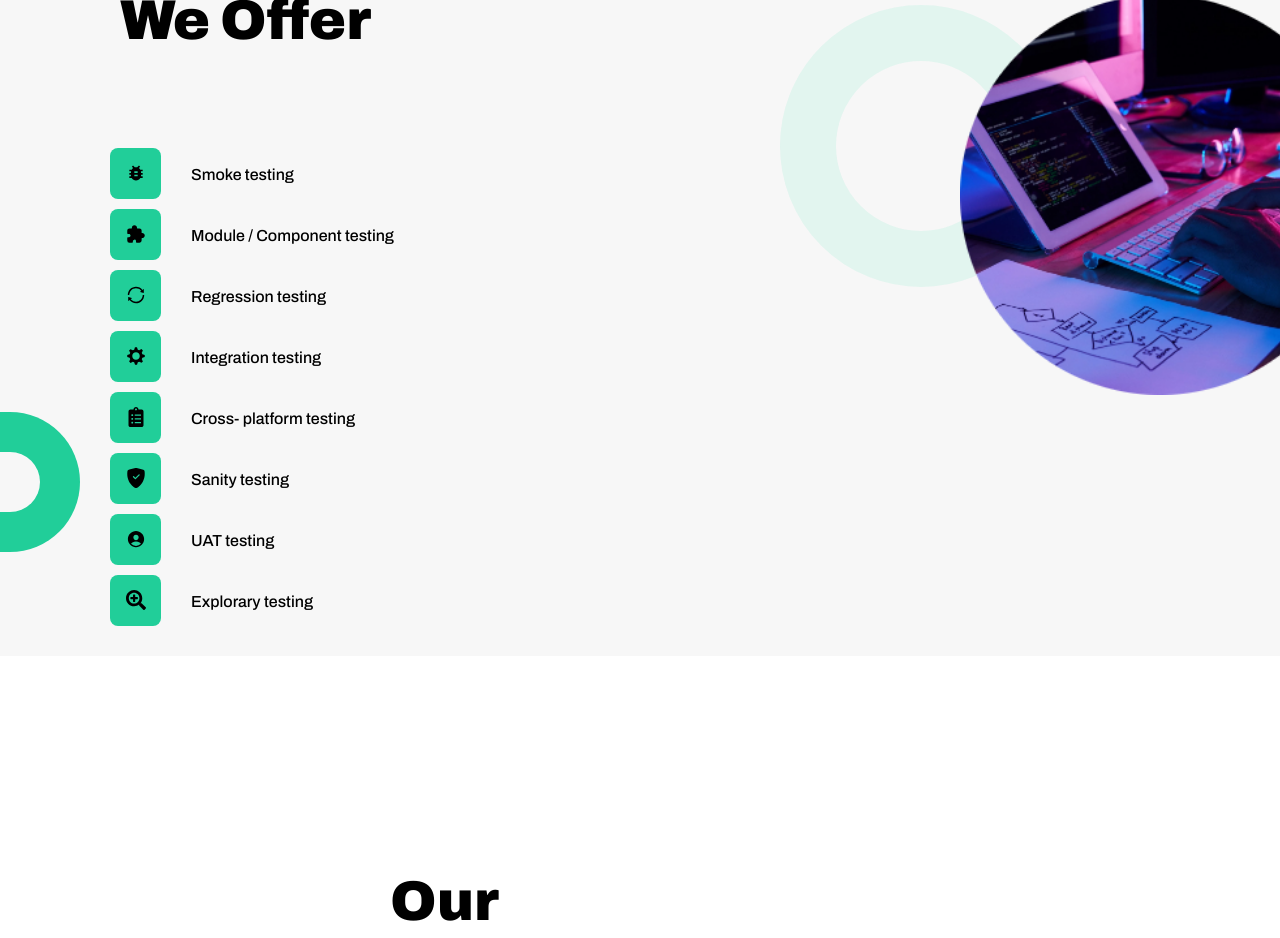
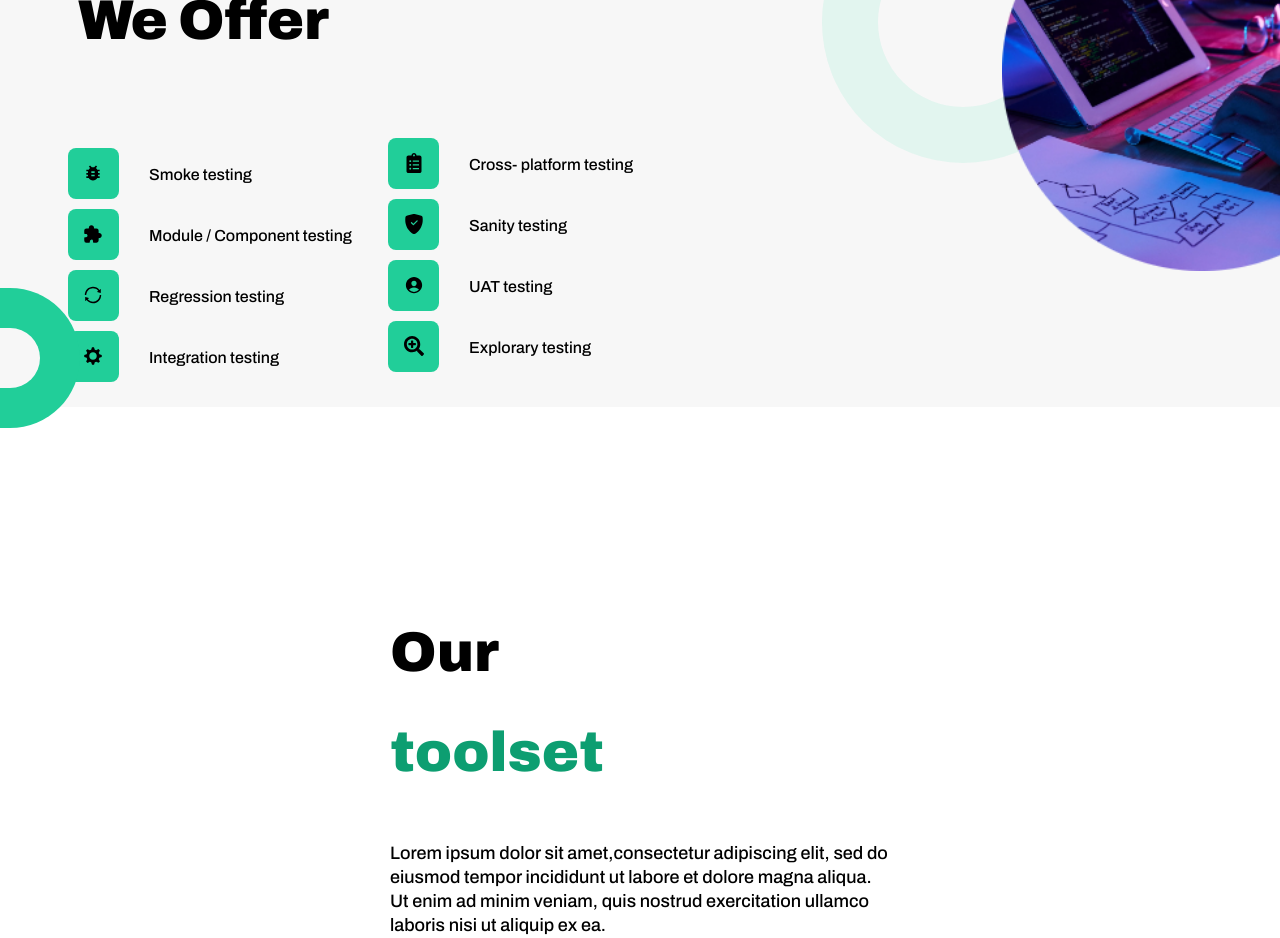
Before and after one commit to a11ysolutions/website, a React (Create React App) app: page /functional in a window 1280 px wide. Shown: the part 5760-6698 px from the top of the page. Built offline with nearby package versions, Linux system fonts and the light colour scheme.

Commit message:
feat: update checked items with icons in desktop view

```diff
--- a/src/Components/Functional/Functional.css
+++ b/src/Components/Functional/Functional.css
@@ -260,6 +260,11 @@
     column-count: 4;
   }
 
+  .checked-with-icons {
+    flex-direction: column;
+    column-count: 2;
+  }
+
   .info-with-image {
     flex-direction: row;
   }
```
